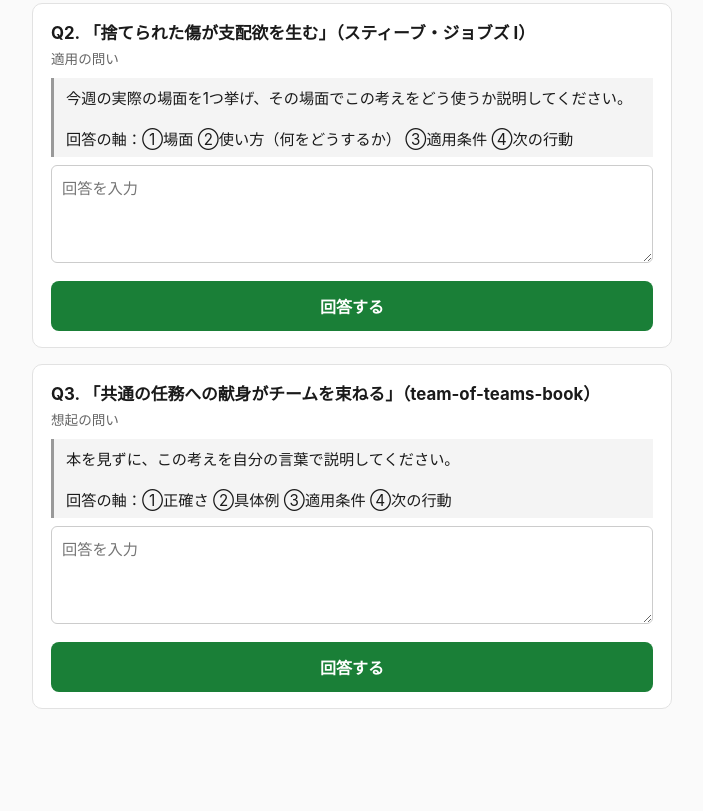
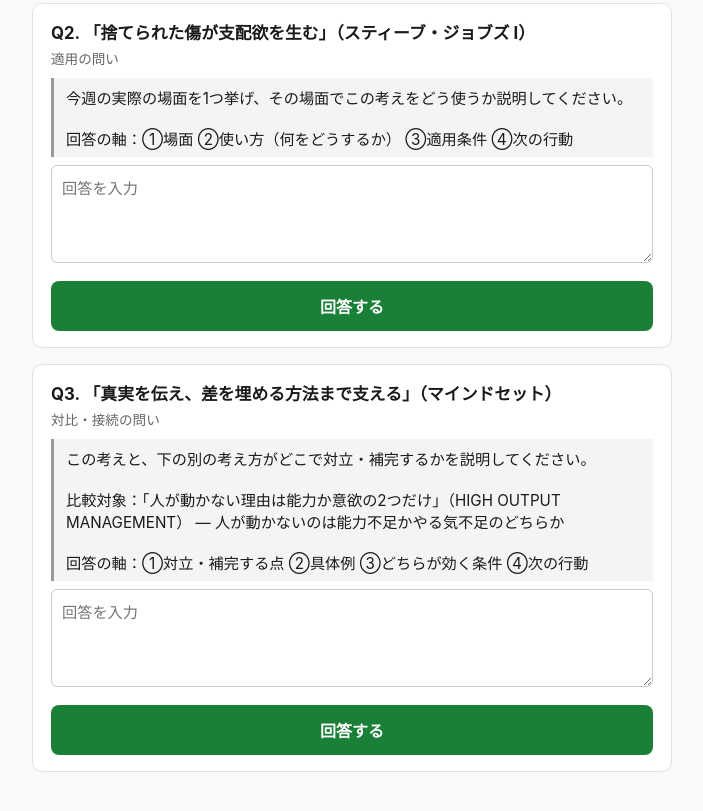
Before and after one commit to horiken1977/mybrain-cards, a plain HTML site: page docs/index.html in a window 1280 px wide. Shown: the part 635-1446 px from the top of the page, without its empty margins (288-991 px from the left). Before the commit the page ends 1420 px from the top, so only its background shows below. Drawn offline with Linux system fonts and the light colour scheme; no server answers.

Commit message:
pages: recall page for 2026-11-14

```diff
--- a/docs/index.html
+++ b/docs/index.html
@@ -3,7 +3,7 @@
 <head>
 <meta charset="utf-8">
 <meta name="viewport" content="width=device-width, initial-scale=1">
-<title>想起テスト 2026-11-14</title>
+<title>想起テスト 2026-11-15</title>
 <style>
   body { font-family: -apple-system, "Hiragino Sans", sans-serif; max-width: 640px;
          margin: 0 auto; padding: 20px 16px 60px; color: #1a1a1a; background: #fafafa; }
@@ -37,14 +37,14 @@
 </head>
 <body>
   <h1>想起テスト</h1>
-  <div class="date">2026-11-14</div>
+  <div class="date">2026-11-15</div>
   <p id="test-banner" class="test-banner hidden">テストモード：何度でも回答できます（回答と採点結果は毎回カードの回答履歴に記録されます）</p>
   <div id="questions"></div>
   <p id="done" class="done hidden">今日の分はすべて回答済みです。</p>
 
 <script>
 const GRADE_ENDPOINT = "https://mybrain-cards.vercel.app/api/grade";
-const DATE = "2026-11-14";
+const DATE = "2026-11-15";
 const CARDS_API = "https://api.github.com/repos/horiken1977/mybrain-cards/contents/";
 
 // today.json の "test": true のときはテストモード：回答後も「もう一度回答する」で何度でも回答でき、
--- a/docs/today.json
+++ b/docs/today.json
@@ -1,5 +1,5 @@
 {
-  "date": "2026-11-14",
+  "date": "2026-11-15",
   "questions": [
     {
       "card": "中国の開放と成長が平成の日本企業を変えた.md",
@@ -24,11 +24,11 @@
       ]
     },
     {
-      "card": "共通の任務への献身がチームを束ねる.md",
-      "qtype": "recall",
-      "title": "共通の任務への献身がチームを束ねる",
-      "book": "team-of-teams-book",
-      "text": "本を見ずに、この考えを自分の言葉で説明してください。\n\n回答の軸：①正確さ ②具体例 ③適用条件 ④次の行動",
+      "card": "真実を伝え、差を埋める方法まで支える.md",
+      "qtype": "contrast",
+      "title": "真実を伝え、差を埋める方法まで支える",
+      "book": "マインドセット",
+      "text": "この考えと、下の別の考え方がどこで対立・補完するかを説明してください。\n\n比較対象：「人が動かない理由は能力か意欲の2つだけ」（HIGH OUTPUT MANAGEMENT） — 人が動かないのは能力不足かやる気不足のどちらか\n\n回答の軸：①対立・補完する点 ②具体例 ③どちらが効く条件 ④次の行動",
       "fields": [
         "text"
       ]
```
